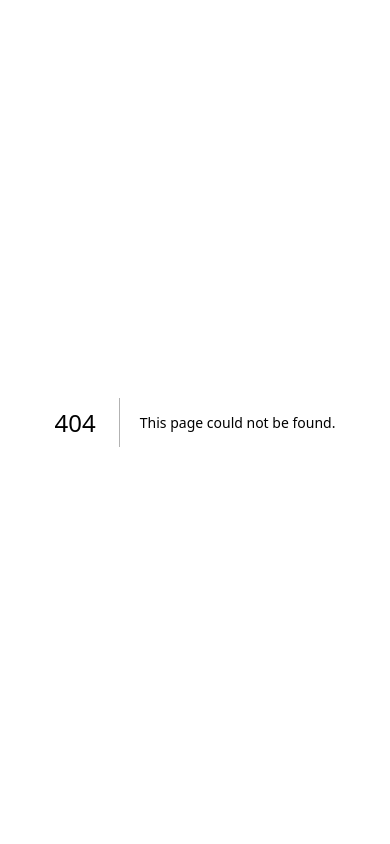
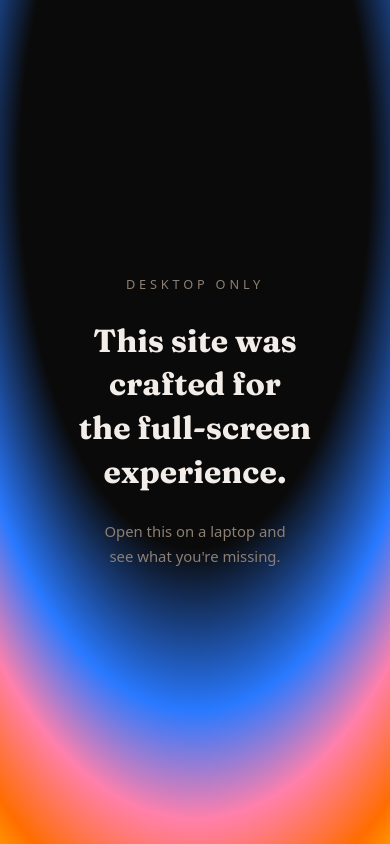
Before and after one commit to ladhanaman/my-web-for-freelance, a Next.js app: page /mobile in a window 390 px wide. Before the commit this address had no page. Built offline with nearby package versions, Linux system fonts and the light colour scheme.

Commit message:
added a edge middelware to detect mobile to stop access for mobile phones

```diff
--- /dev/null
+++ b/src/app/mobile/page.tsx
@@ -0,0 +1,37 @@
+import AnimatedGradientBackground from "@/components/AnimatedGradientBackground";
+
+export const metadata = {
+  title: "Desktop Only",
+  robots: "noindex, nofollow",
+};
+
+export default function MobilePage() {
+  return (
+    <div className="relative h-dvh w-full overflow-hidden">
+      <AnimatedGradientBackground Breathing={true} />
+
+      <div className="relative z-10 flex h-full flex-col items-center justify-center gap-6 px-8 text-center">
+        <p
+          className="text-xs tracking-[0.3em] uppercase"
+          style={{ color: "#8c7f74" }}
+        >
+          Desktop Only
+        </p>
+
+        <h1
+          className="text-3xl font-bold leading-snug"
+          style={{ fontFamily: "var(--font-fraunces)", color: "#f2ede8" }}
+        >
+          This site was crafted for<br />the full-screen experience.
+        </h1>
+
+        <p
+          className="max-w-xs text-sm leading-relaxed"
+          style={{ color: "#8c7f74" }}
+        >
+          Open this on a laptop and<br />see what you&apos;re missing.
+        </p>
+      </div>
+    </div>
+  );
+}
--- /dev/null
+++ b/src/components/AnimatedGradientBackground.tsx
@@ -0,0 +1,100 @@
+"use client";
+
+import { motion } from "motion/react";
+import React, { useEffect, useRef } from "react";
+
+interface AnimatedGradientBackgroundProps {
+  startingGap?: number;
+  Breathing?: boolean;
+  gradientColors?: string[];
+  gradientStops?: number[];
+  animationSpeed?: number;
+  breathingRange?: number;
+  containerStyle?: React.CSSProperties;
+  containerClassName?: string;
+  topOffset?: number;
+}
+
+const AnimatedGradientBackground: React.FC<AnimatedGradientBackgroundProps> = ({
+  startingGap = 125,
+  Breathing = false,
+  gradientColors = [
+    "#0A0A0A",
+    "#2979FF",
+    "#FF80AB",
+    "#FF6D00",
+    "#FFD600",
+    "#00E676",
+    "#3D5AFE",
+  ],
+  gradientStops = [35, 50, 60, 70, 80, 90, 100],
+  animationSpeed = 0.02,
+  breathingRange = 5,
+  containerStyle = {},
+  topOffset = 0,
+  containerClassName = "",
+}) => {
+  if (gradientColors.length !== gradientStops.length) {
+    throw new Error(
+      `GradientColors and GradientStops must have the same length.
+     Received gradientColors length: ${gradientColors.length},
+     gradientStops length: ${gradientStops.length}`
+    );
+  }
+
+  const containerRef = useRef<HTMLDivElement | null>(null);
+
+  useEffect(() => {
+    let animationFrame: number;
+    let width = startingGap;
+    let directionWidth = 1;
+
+    const animateGradient = () => {
+      if (width >= startingGap + breathingRange) directionWidth = -1;
+      if (width <= startingGap - breathingRange) directionWidth = 1;
+
+      if (!Breathing) directionWidth = 0;
+      width += directionWidth * animationSpeed;
+
+      const gradientStopsString = gradientStops
+        .map((stop, index) => `${gradientColors[index]} ${stop}%`)
+        .join(", ");
+
+      const gradient = `radial-gradient(${width}% ${width + topOffset}% at 50% 20%, ${gradientStopsString})`;
+
+      if (containerRef.current) {
+        containerRef.current.style.background = gradient;
+      }
+
+      animationFrame = requestAnimationFrame(animateGradient);
+    };
+
+    animationFrame = requestAnimationFrame(animateGradient);
+
+    return () => cancelAnimationFrame(animationFrame);
+  }, [startingGap, Breathing, gradientColors, gradientStops, animationSpeed, breathingRange, topOffset]);
+
+  return (
+    <motion.div
+      key="animated-gradient-background"
+      initial={{ opacity: 0, scale: 1.5 }}
+      animate={{
+        opacity: 1,
+        scale: 1,
+        transition: {
+          duration: 2,
+          ease: [0.25, 0.1, 0.25, 1],
+        },
+      }}
+      className={`absolute inset-0 overflow-hidden ${containerClassName}`}
+    >
+      <div
+        ref={containerRef}
+        style={containerStyle}
+        className="absolute inset-0 transition-transform"
+      />
+    </motion.div>
+  );
+};
+
+export default AnimatedGradientBackground;
--- a/src/proxy.ts
+++ b/src/proxy.ts
@@ -7,6 +7,17 @@ import {
   isAdminGateEnabled,
   isValidAdminCookie,
 } from "@/lib/admin-auth";
+
+/**
+ * Matches common mobile User-Agent tokens.
+ * iPadOS 13+ intentionally identifies as desktop Safari — tablets pass through.
+ */
+const MOBILE_UA_RE =
+  /Android|webOS|iPhone|iPod|BlackBerry|IEMobile|Opera Mini|Mobile Safari|CriOS/i;
+
+/** Belt-and-suspenders guard for static asset extensions. */
+const STATIC_EXT_RE =
+  /\.(?:ico|svg|png|jpg|jpeg|webp|gif|woff2?|ttf|otf|glb|gltf|css|js|map|json|txt|xml)$/i;
 
 function buildLoginRedirect(request: NextRequest): NextResponse {
   const loginUrl = new URL("/admin/login", request.url);
@@ -22,7 +33,27 @@ function buildLoginRedirect(request: NextRequest): NextResponse {
 export async function proxy(request: NextRequest) {
   const { pathname } = request.nextUrl;
 
-  if (!isAdminGateEnabled()) {
+  // Skip static asset extensions that slipped past the matcher
+  if (STATIC_EXT_RE.test(pathname)) {
+    return NextResponse.next();
+  }
+
+  // Mobile gate — API routes are excluded from the matcher so this only
+  // runs for page routes; the pathname check is a belt-and-suspenders guard.
+  if (!pathname.startsWith("/api/")) {
+    const ua = request.headers.get("user-agent") ?? "";
+    if (MOBILE_UA_RE.test(ua)) {
+      const url = request.nextUrl.clone();
+      url.pathname = "/mobile";
+      return NextResponse.rewrite(url);
+    }
+  }
+
+  // Admin auth gate — only applies to /admin and /api/admin paths
+  const isAdminPath =
+    pathname.startsWith("/admin") || pathname.startsWith("/api/admin");
+
+  if (!isAdminPath || !isAdminGateEnabled()) {
     return NextResponse.next();
   }
 
@@ -54,5 +85,12 @@ export async function proxy(request: NextRequest) {
 }
 
 export const config = {
-  matcher: ["/admin/:path*", "/api/admin/:path*"],
+  matcher: [
+    // All page routes except Next.js internals, the mobile page itself,
+    // fonts, photos, favicon, and general API routes.
+    "/((?!_next/static|_next/image|api/|mobile|fonts/|photos/|favicon\\.ico).*)",
+    // Admin API routes are excluded from the broad matcher above (api/ prefix)
+    // but still need the auth gate — match them explicitly here.
+    "/api/admin/:path*",
+  ],
 };
```
Also changed, not shown: .claude/settings.local.json.
